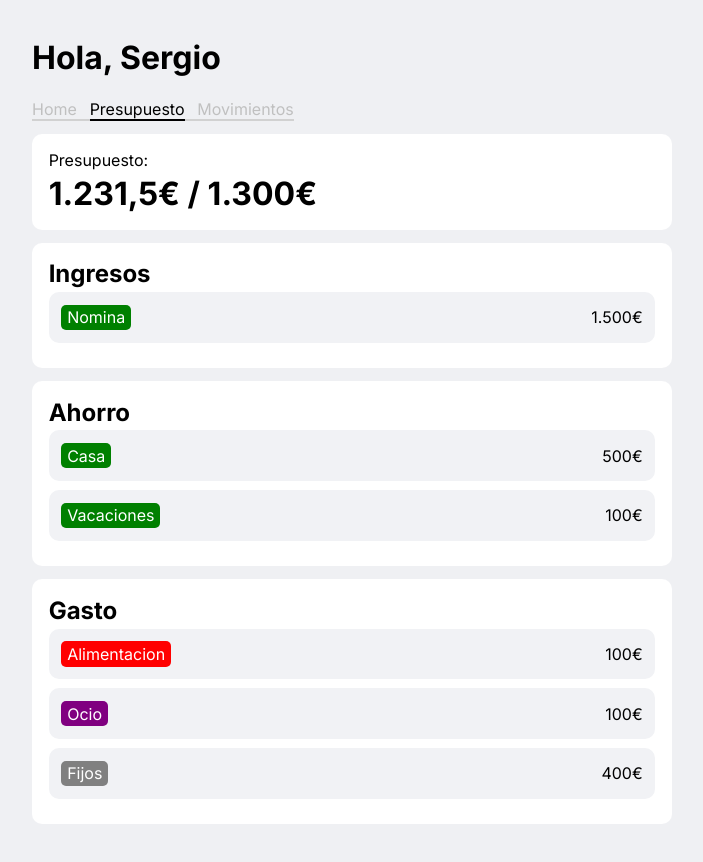
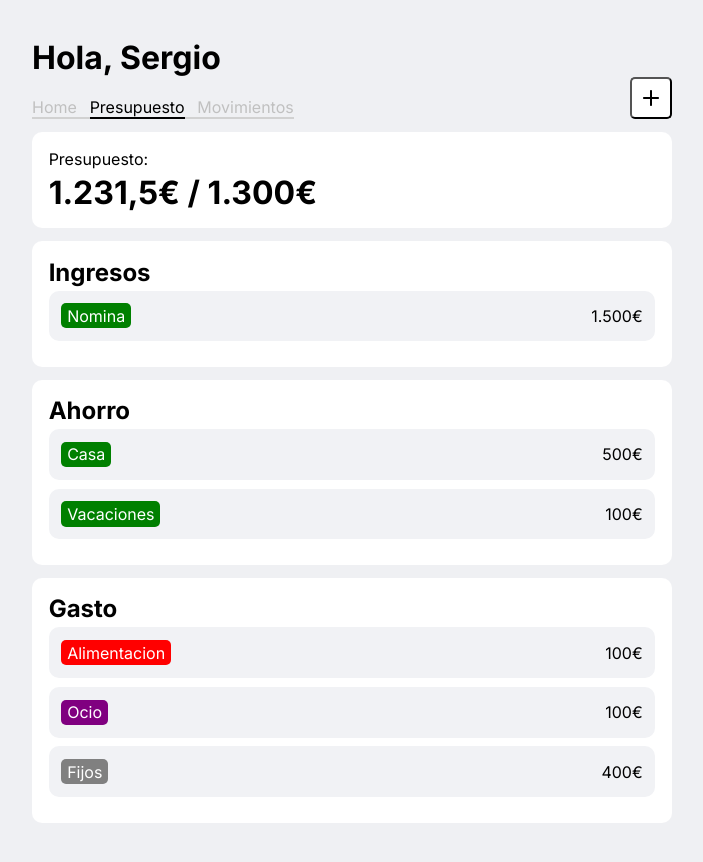
Before and after one commit to SergioCarrascosaSanchez/Welz, an Angular app: page /budget in a window 1280 px wide. Shown: the top 862 px of the page, without its empty margins (288-991 px from the left). Built offline with nearby package versions, Linux system fonts and the light colour scheme.

Commit message:
add transaction button

```diff
--- a/src/app/app.component.css
+++ b/src/app/app.component.css
@@ -4,6 +4,15 @@
     margin-left: 5%;
     margin-right: 5%;
     margin-bottom: 7%;
+  }
+
+  .add-icon {
+    display: grid;
+    place-content: end;
+    padding: 3px;
+    background-color: white;
+    border-radius: 5px;
+    border: 0px;
   }
 }
 
@@ -14,6 +23,15 @@
     margin-right: 15%;
     margin-bottom: 10%;
   }
+
+  .add-icon {
+    display: grid;
+    place-content: center;
+    padding: 7px;
+    background-color: white;
+    border-radius: 5px;
+    border: 0px;
+  }
 }
 
 @media screen and (min-width: 1280px) and (max-width: 1439px) {
@@ -22,6 +40,15 @@
     margin-left: 25%;
     margin-right: 25%;
     margin-bottom: 10%;
+    border: 0px;
+  }
+
+  .add-icon {
+    display: grid;
+    place-content: center;
+    padding: 7px;
+    background-color: white;
+    border-radius: 5px;
   }
 }
 
@@ -32,4 +59,17 @@
     margin-right: 30%;
     margin-bottom: 10%;
   }
+
+  .add-icon {
+    display: grid;
+    place-content: center;
+    padding: 7px;
+    background-color: white;
+    border-radius: 5px;
+    border: 0px;
+  }
 }
+
+.add-icon:hover {
+  cursor: pointer;
+}
--- a/src/app/app.component.html
+++ b/src/app/app.component.html
@@ -1,7 +1,29 @@
 <div class="app-container">
   <div>
-    <h1>Hola, {{ username }}</h1>
-    <app-navbar></app-navbar>
+    <h1 style="margin-block-start: 0.67em; margin-block-end: 0px">
+      Hola, {{ username }}
+    </h1>
+    <div style="display: flex; justify-content: space-between">
+      <div style="display: grid; place-content: end">
+        <app-navbar></app-navbar>
+      </div>
+
+      <button class="add-icon">
+        <svg
+          width="24"
+          height="24"
+          viewBox="0 0 24 24"
+          fill="none"
+          xmlns="http://www.w3.org/2000/svg"
+        >
+          <path
+            d="M12 4C11.4477 4 11 4.44772 11 5V11H5C4.44772 11 4 11.4477 4 12C4 12.5523 4.44772 13 5 13H11V19C11 19.5523 11.4477 20 12 20C12.5523 20 13 19.5523 13 19V13H19C19.5523 13 20 12.5523 20 12C20 11.4477 19.5523 11 19 11H13V5C13 4.44772 12.5523 4 12 4Z"
+            fill="currentColor"
+          />
+        </svg>
+      </button>
+    </div>
+
     <router-outlet></router-outlet>
   </div>
 </div>
```
